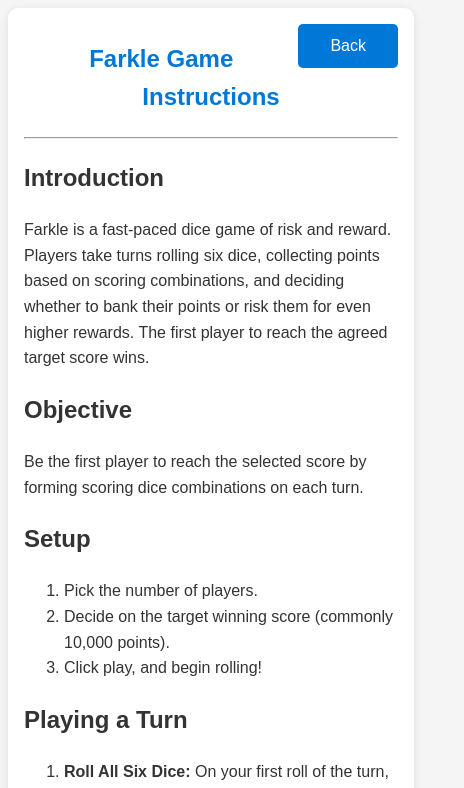
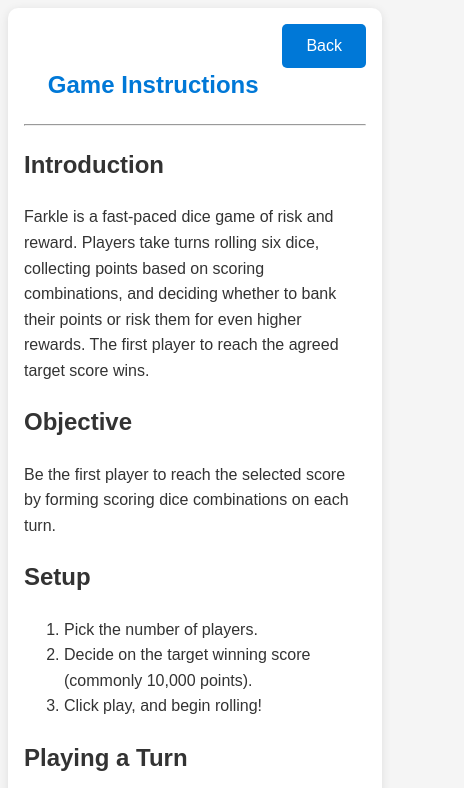
Before and after one commit to joshbullough96/farkle, a website with bundled scripts: page instructions.html in a window 390 px wide. Shown: the top 788 px of the page, 464 px wide, since content can reach past the window. Built offline with nearby package versions, Linux system fonts and the light colour scheme.

Commit message:
made changes to styling for the instructions page to be mobile responsive

```diff
--- a/instructions.html
+++ b/instructions.html
@@ -11,7 +11,6 @@
             line-height: 1.6;
             max-width: 800px;
             margin: 0 auto;
-            padding: 20px;
         }
 
         h1 {
@@ -43,10 +42,6 @@
             padding: 10px;
             margin: 20px 0;
         }
-
-        #container {
-            width: 100%;
-        }
     </style>
 </head>
 <body>
@@ -57,7 +52,8 @@
                     <button id="backBtn">Back</button>
                 </div>
             </aside>
-            <h1>Farkle Game Instructions</h1>
+            <br />
+            <h1>Game Instructions</h1>
             <hr>
 
             <h2>Introduction</h2>
@@ -141,7 +137,6 @@
         <li><strong>Point Threshold to Get on Board:</strong> Require a minimum first-turn score (e.g., 500 points) before a player’s score counts.</li>
         <li><strong>Speed Farkle:</strong> Play to a lower target score (e.g., 5,000 points) for quicker games.</li>
     </ul>-->
-
             <h2>Example Turn</h2>
             <ol>
                 <li>Player 1 rolls all six dice: <strong>1, 5, 3, 3, 2, 4.</strong></li>
@@ -150,10 +145,6 @@
                 <li>They set aside three 3’s = 300 points. Total unbanked = 450. 1 die remains.</li>
                 <li>The player rolls the last die and gets a <strong>4</strong> (no score) → Farkle. They scores <strong>0</strong> this turn and ends.</li>
             </ol>
-            <br />
-            <br />
-            <!--<hr>
-        <p style="text-align:center;"><em>Enjoy your game of Farkle!</em></p>-->
         </div>
     </main>
     <script type="module" src="script.js"></script>
--- a/style.css
+++ b/style.css
@@ -52,7 +52,14 @@ aside {
     margin-bottom: 2rem;
 }
 
-#top-container img {
+/*#top-container img {
+    max-width: 100%;
+    height: auto;
+    border-radius: 8px;
+    box-shadow: 0 2px 5px rgba(0, 0, 0, 0.1);
+}*/
+
+img {
     max-width: 100%;
     height: auto;
     border-radius: 8px;
@@ -312,7 +319,7 @@ select > option {
     }
 
     button {
-        padding: 0.8rem 2rem;
+        /*padding: 0.8rem 2rem;*/
         font-size: 1rem;
     }
 
```
Lines whose indentation alone changed are shown as unchanged.
